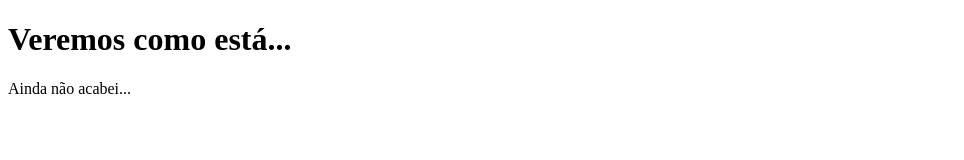
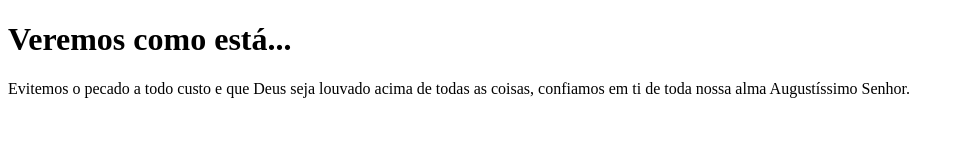
Before and after one commit to SanctusThomassu/SanctusThomassu, a website: page index.html in a window 1280 px wide. Shown: the whole page, without its empty margins (0-964 px from the left). Drawn offline with Linux system fonts and the light colour scheme.

Commit message:
Update index.html

```diff
--- a/index.html
+++ b/index.html
@@ -1,9 +1,12 @@
 <!DOCTYPE html>
 <html>
   <title>DEO GRATIAS</title>
+  <meta charset="UTF-8">
+  <meta name="description" content="Tamo testando, tamo testando">
+  <meta name="viewport" content="width=devide-width", initial-scale=1.0>
 </head>
 <body>
   <h1>Veremos como está...</h1>
-  <p>Ainda não acabei...</p>
+  <p> Evitemos o pecado a todo custo e que Deus seja louvado acima de todas as coisas, confiamos em ti de toda nossa alma Augustíssimo Senhor. </p>
 </body>
 </html>
```
